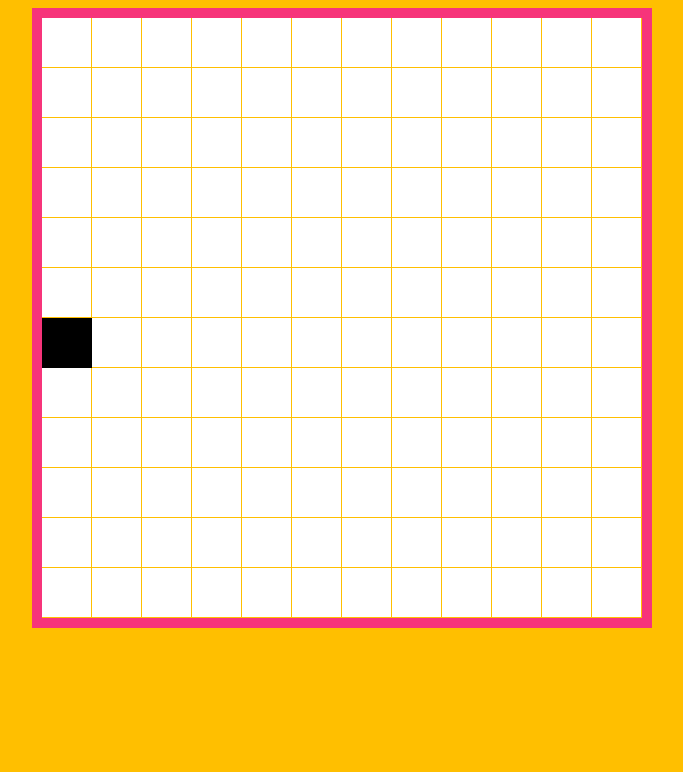
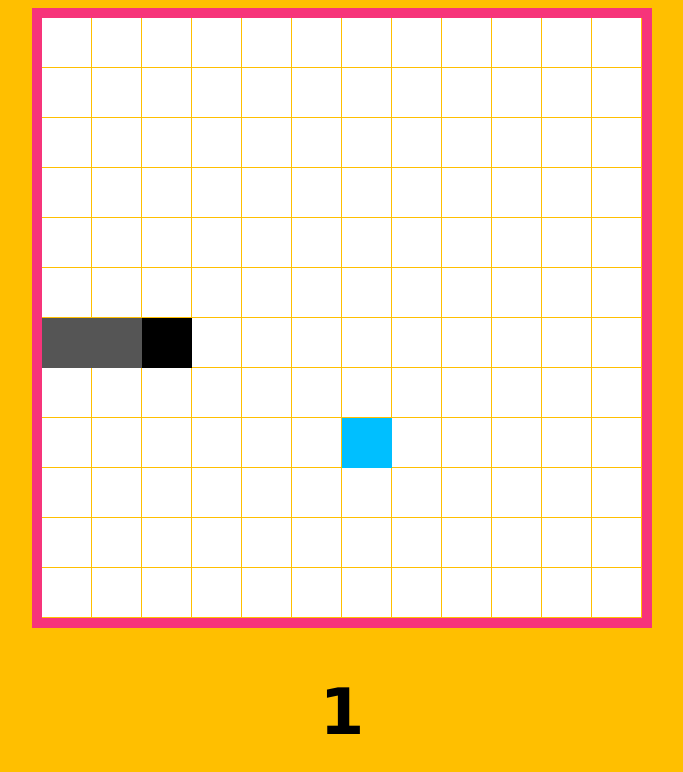
Before and after one commit to MartinaKurkova/hra_had, a plain HTML site: page index.html in a window 1280 px wide. Shown: the whole page, without its empty margins (298-981 px from the left). Drawn offline with Linux system fonts and the light colour scheme.

Commit message:
hotový základ

```diff
--- a/index.html
+++ b/index.html
@@ -12,12 +12,20 @@
         canvas {
             border: 10px solid #f7347a;
         }
+        h1 {
+            font-family: "Avenir Next", "Verdana", sans-serif;
+            font-size: 4em;
+        }
+
+        h1 strong {
+            font-size: 1.35em;
+        }
     </style>
 </head>
 
 <body>
     <canvas width="600" height="600"></canvas>
-
+    <h1>0</h1>
     <script src="script.js"></script>
 </body>
 </html>
--- a/script.js
+++ b/script.js
@@ -3,29 +3,45 @@ document.addEventListener("keydown", keyPush)
 
 //canvas
 const canvas = document.querySelector("canvas");
+const title = document.querySelector("h1");
 const ctx = canvas.getContext("2d");
 
+//game
+let gameIsRunning = true;
+
+const fps = 10;
+const tileSize = 50;
+const tileCountX = canvas.width / tileSize;
+const tileCountY = canvas.height / tileSize;
+
+let score = 0;
+
 //player
-const snakeSize = 50;
-let snakeSpeed = snakeSize;
-
+let snakeSpeed = tileSize;
 let snakePosX = 0;
 let snakePosY = canvas.height / 2;
 
-let velocityX = 0;
+let velocityX = 1;
 let velocityY = 0;
 
-const tileCountX = canvas.width / snakeSize;
-const tileCountY = canvas.height / snakeSize;
+let tail = [];
+let snakeLength = 2;
+
+//food
+let foodPosX = 0;
+let foodPosY = 0;
 
 
 //loop
 function gameLoop() {
-    drawStuff();
-    moveStuff();
-    setTimeout(gameLoop, 1000 / 15);
+    if (gameIsRunning) {
+        drawStuff();
+        moveStuff();
+        setTimeout(gameLoop, 1000 / fps);
+    }
 }
 
+resetFood();
 gameLoop();
 
 /**
@@ -35,17 +51,39 @@ function moveStuff() {
     snakePosX += snakeSpeed * velocityX;
     snakePosY += snakeSpeed * velocityY;
 
-    if (snakePosX > (canvas.width - snakeSize)) {
+    //wall collision
+    if (snakePosX > (canvas.width - tileSize)) {
         snakePosX = 0;
     }
     if (snakePosX < 0) {
         snakePosX = canvas.width;
     }
-    if (snakePosY > canvas.height) {
+    if (snakePosY > canvas.height - tileSize) {
         snakePosY = 0;
     }
     if (snakePosY < 0) {
         snakePosY = canvas.height;
+    }
+
+    //GAME OVER (crash into myself)
+    tail.forEach(snakePart => {
+        if (snakePosX === snakePart.x && snakePosY === snakePart.y) {
+            gameOver();
+        }
+    });
+
+    //tail
+    tail.push({x: snakePosX, y: snakePosY});
+
+    //forget earliest parts of snake
+    tail = tail.slice(-1 * snakeLength);
+
+
+    //food collision
+    if(snakePosX === foodPosX && snakePosY === foodPosY) {
+        title.textContent = ++score;
+        snakeLength++;
+        resetFood()
     }
 }
 
@@ -58,11 +96,20 @@ function drawStuff() {
     rectangle("#ffbf00", 0, 0, canvas.width, canvas.height);
 
     //grid
-    drawGrid()
+    drawGrid();
+
+    //food
+    rectangle("#00bfff", foodPosX, foodPosY, tileSize, tileSize);
+
+    //tail
+    tail.forEach(snakePart =>
+        rectangle("#555", snakePart.x, snakePart.y, tileSize, tileSize)
+    )
 
     //snake
-    rectangle("black", snakePosX, snakePosY, snakeSize, snakeSize);
+    rectangle("black", snakePosX, snakePosY, tileSize, tileSize);
 }
+
 
 //draw rectangle
 function rectangle(color, x, y, width, height) {
@@ -70,11 +117,47 @@ function rectangle(color, x, y, width, height) {
     ctx.fillRect(x, y, width, height);
 }
 
+
+// randomize food position
+function resetFood() {
+    // GAME OVER (nowhere to go)
+    if (snakeLength === tileCountX * tileCountY) {
+        gameOver();
+    }
+
+    foodPosX = Math.floor(Math.random() * tileCountX) * tileSize;
+    foodPosY = Math.floor(Math.random() * tileCountY) * tileSize;
+
+    // dont spawn food on snakes head
+    if (foodPosX === snakePosX && foodPosY === snakePosY) {
+        resetFood();
+    }
+
+    // dont spawn food on any snake part
+    if (
+        tail.some(
+            (snakePart) => snakePart.x === foodPosX && snakePart.y === foodPosY
+        )
+    ) {
+        resetFood();
+    }
+}
+
+
+// GAME OVER
+// KEYBOARD restarts game
+function gameOver() {
+    title.innerHTML = `☠️ <strong> ${score} </strong> ☠️`;
+    gameIsRunning = false;
+}
+
+
+
 /**
  * *KeyBoaard
  */
 function keyPush(event) {
-    switch(event.key) {
+    switch (event.key) {
         case "ArrowLeft":
             if (velocityX !== 1) {
                 velocityX = -1;
@@ -82,7 +165,7 @@ function keyPush(event) {
             }
             break;
         case "ArrowUp":
-            if (velocityX !== 0) { // Opraveno z velocityY !== 1
+            if (velocityY !== 1) {
                 velocityX = 0;
                 velocityY = -1;
             }
@@ -94,10 +177,14 @@ function keyPush(event) {
             }
             break;
         case "ArrowDown":
-            if (velocityX !== 0) { // Opraveno z velocityY !== 1
+            if (velocityY !== -1) {
                 velocityX = 0;
                 velocityY = 1;
             }
+            break;
+        default:
+            // restart game
+            if (!gameIsRunning) location.reload();
             break;
     }
 }
@@ -109,10 +196,10 @@ function drawGrid() {
         for (let j = 0; j < tileCountY; j++) {
             rectangle(
                 "#fff",
-                snakeSize * i,
-                snakeSize * j,
-                snakeSize - 1,
-                snakeSize - 1
+                tileSize * i,
+                tileSize * j,
+                tileSize - 1,
+                tileSize - 1
             );
         }
     }
```
